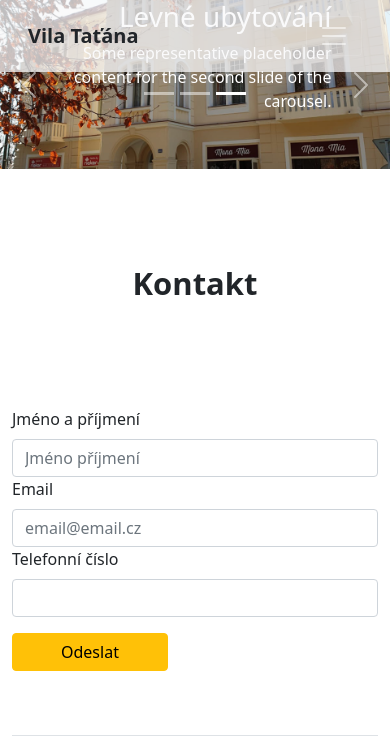
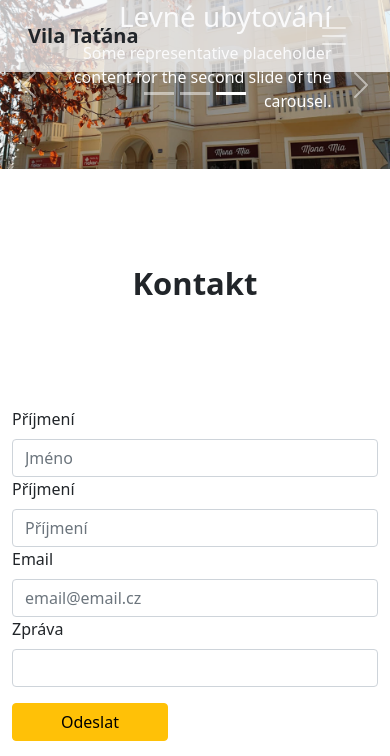
Before and after one commit to tomanec11/Web_, a PHP site: page /kontakt.php in a window 390 px wide. Shown: the top 756 px of the page. Run offline with PHP 8.4, Linux system fonts and the light colour scheme; some libraries are stand-ins or nearby versions; grey boxes are pictures that could not be loaded.

Commit message:
Initial commit

```diff
--- a/index.php
+++ b/index.php
@@ -115,7 +115,7 @@
     <div class="row row-cols-1 row-cols-md-2 mb-3 text-center">
         <div class="col">
             <div class="card mb-4 rounded-3 shadow-sm">
-                <div class="card-header bg-warning py-3">
+                <div class="card-header py-3">
                     <h4 class="my-0 fw-normal">Pokoj - společné příslušenství</h4>
                 </div>
                 <div class="card-body">
@@ -132,7 +132,7 @@
         </div>
         <div class="col">
             <div class="card mb-4 rounded-3 shadow-sm">
-                <div class="card-header bg-warning py-3">
+                <div class="card-header py-3">
                     <h4 class="my-0 fw-normal ">Pokoj - vlastní příslušenství</h4>
                 </div>
                 <div class="card-body">
--- a/kontakt.php
+++ b/kontakt.php
@@ -18,26 +18,37 @@
     <div class="px-4 py-5 my-5 text-center">
         <h1 class="display-5 fw-bold">Kontakt</h1>
     </div>
-
+    <div class="row">
+        <div class="col-lg-6 col-sm-6">
             <form action="kontakt.php" method="POST" class="form">
                 <div class="form-group">
-            <label for="name" class="form-label">Jméno a příjmení</label>
-            <input type="text" class="form-control" name="name" placeholder="Jméno příjmení" tabindex="1" required>
+                    <label for="name" class="form-label">Příjmení</label>
+                    <input type="text" class="form-control" name="Fname" placeholder="Jméno" tabindex="1" required>
+                </div>
+                <div class="form-group">
+                    <label for="name" class="form-label">Příjmení</label>
+                    <input type="text" class="form-control" name="Lname" placeholder="Příjmení" tabindex="2" required>
                 </div>
                 <div class="form-group">
                     <label for="email" class="form-label">Email</label>
-            <input type="email" class="form-control" name="email" placeholder="email@email.cz" tabindex="2" required>
+                    <input type="email" class="form-control" name="email_mess" placeholder="email@email.cz" tabindex="3" required>
                 </div>
-        <div class="form-group">
-            <label for="tel" class="form-label">Telefonní číslo</label>
-            <input type="tel" class="form-control" name="tel" tabindex="3" required>
+                <div class="form-group form">
+                    <label for="mess" class="form-label">Zpráva</label>
+                    <input type="text" class="form-control" name="mess" tabindex="4">
                 </div>
-
                 <div>
                     <button type="submit" class="btn btn-warning my-3 px-5">Odeslat</button>
                 </div>
+            </form>
         </div>
-    </form>
+
+        <div class="col-lg-6 col-sm">
+            <iframe src="https://www.google.com/maps/embed?pb=!1m18!1m12!1m3!1d163.25404030503174!2d17.75967658887245!3d49.10441235889933!2m3!1f0!2f0!3f0!3m2!1i1024!2i768!4f13.1!3m3!1m2!1s0x47136f5f3d737d37%3A0xa743cce52e9f1512!2zVmlsYSBUYcWlw6FuYSx1Ynl0b3bDoW7DrSBMdWhhxI1vdmljZSAtIEppxZnDrSBNYXJ0aW5lYw!5e0!3m2!1scs!2scz!4v1647960598317!5m2!1scs!2scz" width="100%" height="300" style="border:0;" allowfullscreen="" loading="lazy"></iframe>
+        </div>
+    </div>
+</div>
+
 
 <?php
 include_once "email_sql.php";
```
Also changed, not shown: email_sql.php (+31 -8 lines), room_info.php (+18 -12 lines). Lines whose indentation alone changed are shown as unchanged.
